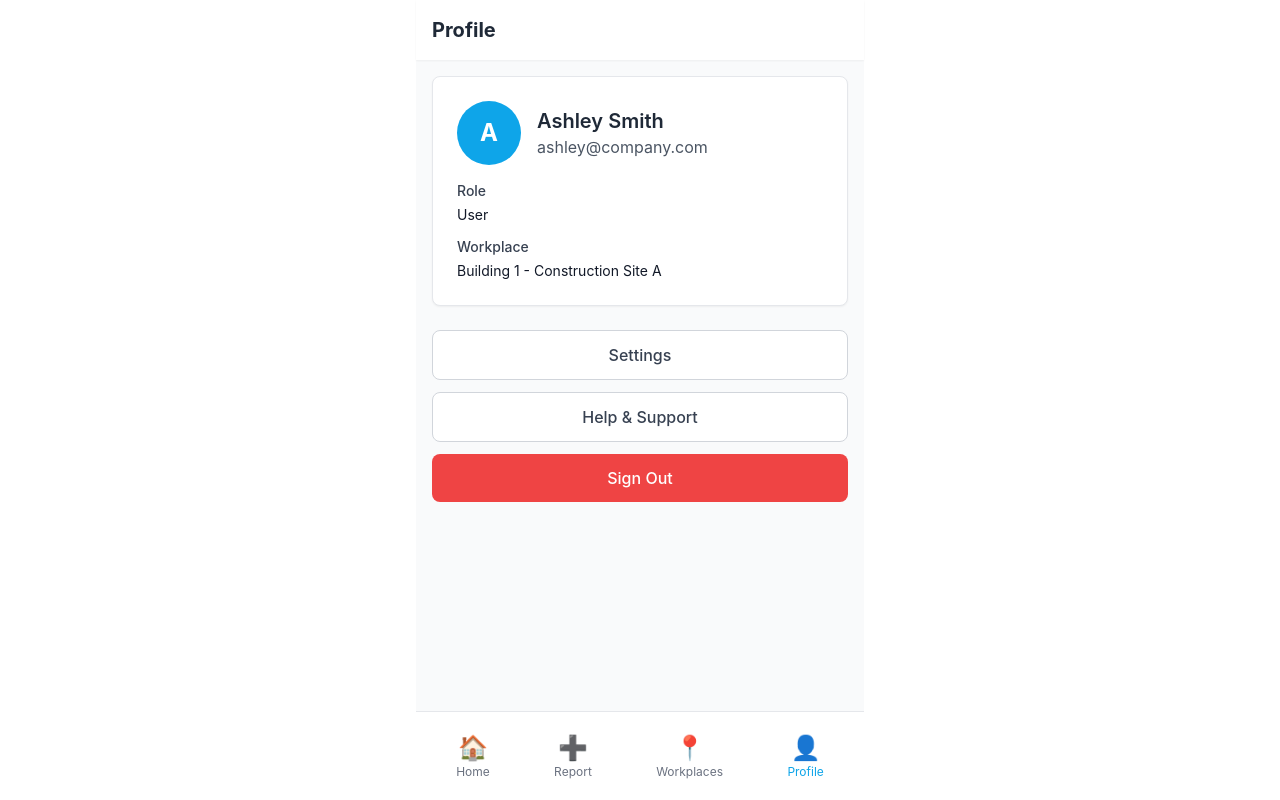
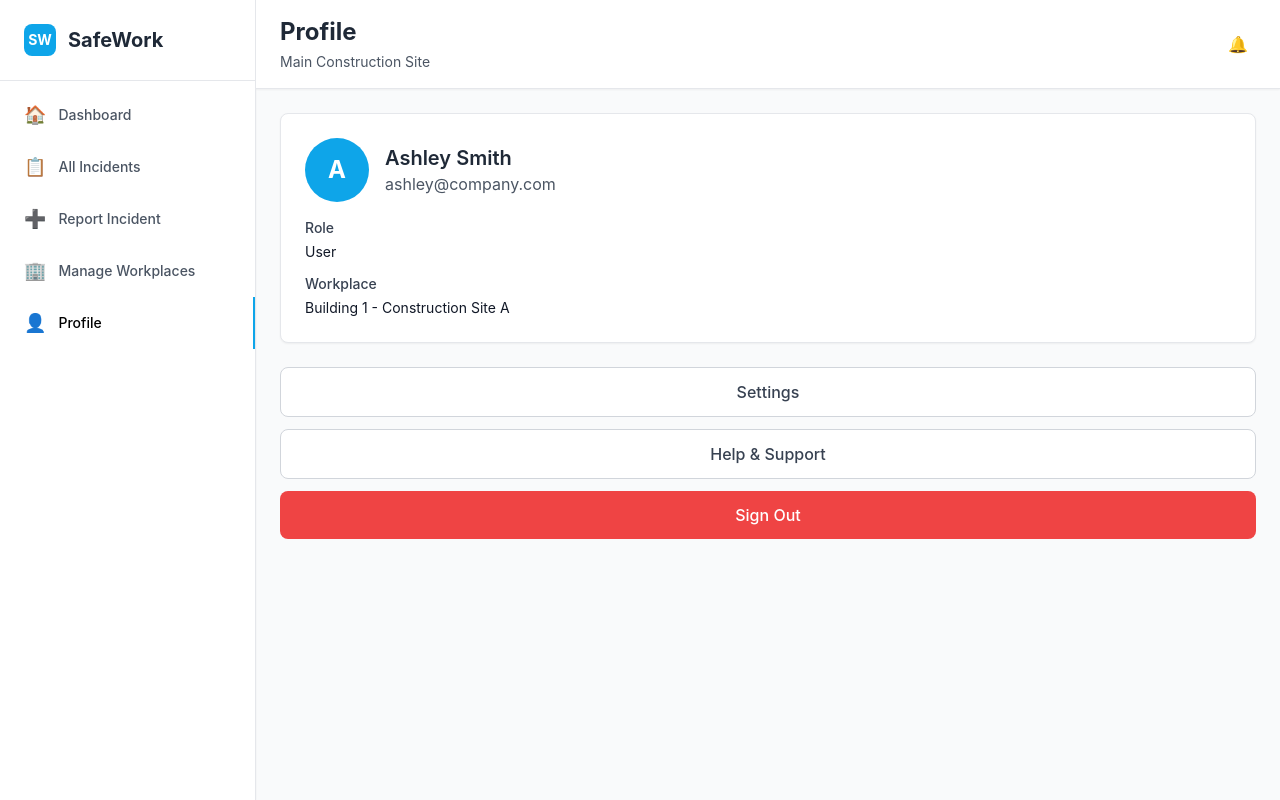
Before and after one commit to ashleypin/safework-app-fe, a React (Vite) app: page /profile in a window 1280 px wide. Built offline with nearby package versions, Linux system fonts and the light colour scheme.

Commit message:
edit adaptive/responsive layout for desktop

```diff
--- a/src/components/Layout.tsx
+++ b/src/components/Layout.tsx
@@ -17,70 +17,183 @@ export default function Layout({
   const location = useLocation();
 
   return (
-    <div className="max-w-md mx-auto min-h-screen bg-gray-50 flex flex-col">
-      {/* header */}
-      <header className="bg-white shadow-sm p-4 flex items-center">
+    <div className="min-h-screen bg-gray-50 flex flex-col">
+      <div className="lg:flex lg:max-w-7xl lg:mx-auto lg:w-full lg:min-h-screen">
+
+        {/* desktop sidebar nav */}
+        <aside className="hidden lg:block lg:w-64 lg:bg-white lg:shadow-sm lg:border-r lg:border-gray-200">
+          <div className="p-6 border-b border-gray-200">
+            <div className="flex items-center">
+              <div className="w-8 h-8 bg-primary-500 rounded-lg flex items-center justify-center mr-3">
+                <span className="text-white font-bold text-sm">SW</span>
+              </div>
+              <h1 className="text-xl font-bold text-gray-800">SafeWork</h1>
+            </div>
+          </div>
+
+          {/* navigation */}
+          <nav className="mt-2">
+            <NavLink
+              to="/dashboard"
+              icon="🏠"
+              label="Dashboard"
+              isActive={location.pathname === '/dashboard'}
+            />
+            <NavLink
+              to="/incidents"
+              icon="📋"
+              label="All Incidents"
+              isActive={location.pathname === '/incidents'}
+            />
+            <NavLink
+              to="/create-report"
+              icon="➕"
+              label="Report Incident"
+              isActive={location.pathname === '/create-report'}
+            />
+            <NavLink
+              to="/workplaces"
+              icon="🏢"
+              label="Manage Workplaces"
+              isActive={location.pathname === '/workplaces'}
+            />
+            <NavLink
+              to="/profile"
+              icon="👤"
+              label="Profile"
+              isActive={location.pathname === '/profile'}
+            />
+          </nav>
+        </aside>
+
+        <main className="flex-1 lg:overflow-hidden">
+          {/* mobile header */}
+          <header className="lg:hidden bg-white shadow-sm border-b border-gray-200">
+            <div className="px-4 py-3 flex items-center">
               {showBackButton && (
                 <button
                   onClick={onBack}
-            className="mr-3 text-gray-600 text-lg"
-            aria-label="Go back"
+                  className="mr-3 p-2 -ml-2 text-gray-600 hover:bg-gray-100 rounded-lg transition-colors"
+                  title="Go back"
                 >
                   ←
                 </button>
               )}
-        <h1 className="text-xl font-bold text-gray-800">{title}</h1>
+              <div className="flex items-center flex-1">
+                <div className="w-6 h-6 bg-primary-500 rounded flex items-center justify-center mr-2">
+                  <span className="text-white font-bold text-xs">SW</span>
+                </div>
+                <h1 className="text-lg font-bold text-gray-800">{title}</h1>
+              </div>
+
+              <div className="flex items-center space-x-2">
+                <button
+                  className="p-2 text-gray-600 hover:bg-gray-100 rounded-lg transition-colors"
+                  title="Notifications"
+                >
+                  🔔
+                </button>
+              </div>
+            </div>
           </header>
 
-      {/* main */}
-      <main className="flex-1 p-4">
+          {/* desktop header */}
+          <header className="hidden lg:block bg-white shadow-sm border-b border-gray-200">
+            <div className="px-6 py-4 flex justify-between items-center">
+              <div>
+                <h1 className="text-2xl font-bold text-gray-800">{title}</h1>
+                <p className="text-sm text-gray-600 mt-1">Main Construction Site</p>
+              </div>
+              <div className="flex items-center space-x-4">
+                <button
+                  className="p-2 text-gray-600 hover:bg-gray-100 rounded-lg transition-colors"
+                  title="Notifications"
+                >
+                  🔔
+                </button>
+              </div>
+            </div>
+          </header>
+
+          <div className="flex-1 overflow-auto">
+            <div className="p-4 lg:p-6 pb-20 lg:pb-6 max-w-none">
               {children}
+            </div>
+          </div>
         </main>
+      </div>
 
-      {/* bottom nav */}
-      <nav className="bg-white border-t border-gray-200 p-2">
-        <div className="flex justify-around">
-          <Link
+      {/* mobile bottom nav - semantic nav element */}
+      <nav className="lg:hidden bg-white border-t border-gray-200 fixed bottom-0 w-full z-50">
+        <div className="flex justify-around py-2">
+          <MobileNavLink
             to="/dashboard"
-            className={`p-3 flex flex-col items-center ${
-              location.pathname === '/dashboard' ? 'text-primary-500' : 'text-gray-500'
-            }`}
-          >
-            <span className="text-2xl">🏠</span>
-            <span className="text-xs">Home</span>
-          </Link>
-
-          <Link
+            icon="🏠"
+            label="Home"
+            isActive={location.pathname === '/dashboard'}
+          />
+          <MobileNavLink
             to="/create-report"
-            className={`p-3 flex flex-col items-center ${
-              location.pathname === '/create-report' ? 'text-primary-500' : 'text-gray-500'
-            }`}
-          >
-            <span className="text-2xl">➕</span>
-            <span className="text-xs">Report</span>
-          </Link>
-
-          <Link
-            to="/manage-workplace"
-            className={`p-3 flex flex-col items-center ${
-              location.pathname === '/manage-workplace' ? 'text-primary-500' : 'text-gray-500'
-            }`}
-          >
-            <span className="text-2xl">📍</span>
-            <span className="text-xs">Workplaces</span>
-          </Link>
-
-          <Link
+            icon="➕"
+            label="Report"
+            isActive={location.pathname === '/create-report'}
+          />
+          <MobileNavLink
+            to="/workplaces"
+            icon="🏢"
+            label="Workplaces"
+            isActive={location.pathname === '/workplaces'}
+          />
+          <MobileNavLink
             to="/profile"
-            className={`p-3 flex flex-col items-center ${
-              location.pathname === '/profile' ? 'text-primary-500' : 'text-gray-500'
-            }`}
-          >
-            <span className="text-2xl">👤</span>
-            <span className="text-xs">Profile</span>
-          </Link>
+            icon="👤"
+            label="Profile"
+            isActive={location.pathname === '/profile'}
+          />
         </div>
       </nav>
     </div>
   );
 }
+
+// desktop nav link component
+function NavLink({ to, icon, label, isActive }: {
+  to: string;
+  icon: string;
+  label: string;
+  isActive: boolean;
+}) {
+  return (
+    <Link
+      to={to}
+      className={`flex items-center px-6 py-3 text-sm font-medium transition-colors ${
+        isActive
+          ? 'bg-primary-50 text-primary-700 border-r-2 border-primary-500'
+          : 'text-gray-600 hover:bg-gray-50 hover:text-gray-900'
+      }`}
+    >
+      <span className="mr-3 text-lg">{icon}</span>
+      {label}
+    </Link>
+  );
+}
+
+// mobile nav link component
+function MobileNavLink({ to, icon, label, isActive }: {
+  to: string;
+  icon: string;
+  label: string;
+  isActive: boolean;
+}) {
+  return (
+    <Link
+      to={to}
+      className={`p-3 flex flex-col items-center min-w-0 flex-1 transition-colors ${
+        isActive ? 'text-primary-500' : 'text-gray-500'
+      }`}
+    >
+      <span className="text-xl mb-1">{icon}</span>
+      <span className="text-xs font-medium truncate">{label}</span>
+    </Link>
+  );
+}
```
Lines whose indentation alone changed are shown as unchanged.
